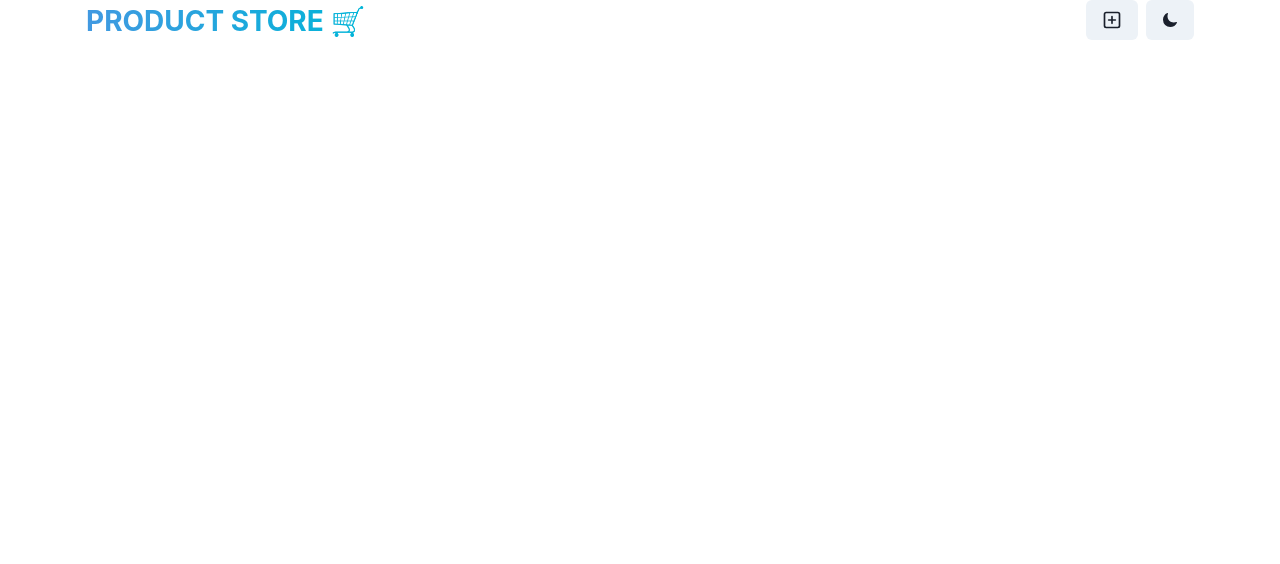
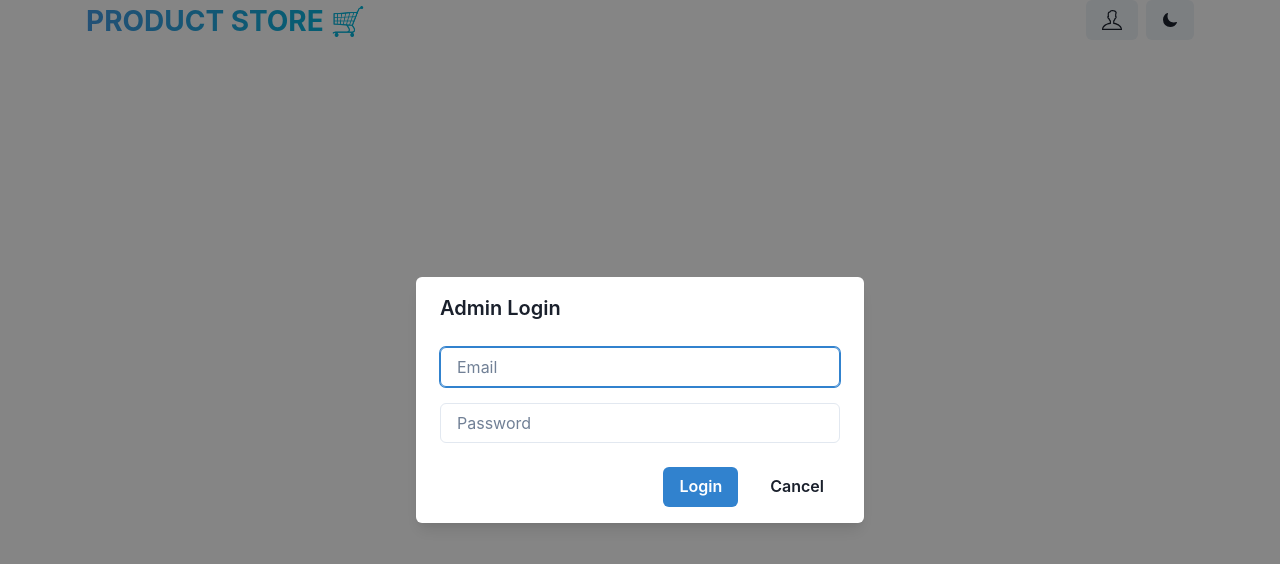
Before and after one commit to sengaranurag/Product-Store---mernstack-project, a React (Vite) app in the folder frontend/: page /login in a window 1280 px wide. Before the commit this address had no page. Shown: the top 564 px of the page. Built offline with nearby package versions, Linux system fonts and the light colour scheme.

Commit message:
created userpage and loginpage for more better experience only admin can now edit and update the product list and user can only explore the existing products enabled with protected routes component

```diff
--- a/frontend/src/App.jsx
+++ b/frontend/src/App.jsx
@@ -1,17 +1,36 @@
 import { Box, useColorModeValue } from "@chakra-ui/react";
 import { Route, Routes } from "react-router-dom";
+import ProtectedRoute from "./components/ProtectedRoutes";
 
+import Navbar from "./components/Navbar";
 import Createpage from "./Pages/CreatePage";
 import HomePage from "./Pages/HomePage";
-import Navbar from "./components/Navbar";
+import UserPage from "./Pages/UserPage";
+import LoginPage from "./Pages/LoginPage";
 
 function App() {
   return (
     <Box minHeight={"100vh"} bg={useColorModeValue("black.200", "gray.900")}>
       <Navbar />
       <Routes>
-        <Route path="/" element={<HomePage/>} />
-        <Route path="/create" element={<Createpage/>} />
+        <Route path="/" element={<UserPage/>} />
+        <Route path="/login" element={<LoginPage/>} />
+        <Route
+            path="/create"
+            element={
+              <ProtectedRoute>
+                <Createpage/>
+              </ProtectedRoute>
+            }
+          />
+          <Route
+            path="/admin"
+            element={
+              <ProtectedRoute>
+                <HomePage/>
+              </ProtectedRoute>
+            }
+          />
       </Routes>
     </Box>
   );
--- a/frontend/src/Pages/HomePage.jsx
+++ b/frontend/src/Pages/HomePage.jsx
@@ -1,10 +1,18 @@
-import { Container, SimpleGrid, Text, VStack } from "@chakra-ui/react";
+import { Container, SimpleGrid, Text, VStack , Button, HStack } from "@chakra-ui/react";
 import { Link } from "react-router-dom";
 import { useProductStore } from "../store/product";
 import { useEffect } from "react";
 import ProductCard from "../components/ProductCard";
+import { useNavigate } from "react-router-dom";
+
 
 const HomePage = () => {
+  const navigate = useNavigate();
+
+  const handleLogout = () => {
+    localStorage.removeItem("isAdmin"); // Clear admin login state
+    navigate("/login");
+  };
   const { fetchProduct, products } = useProductStore();
 
   useEffect (() => {
@@ -42,15 +50,22 @@ const HomePage = () => {
 
         {products.length == 0 && (
           <Text fontSize='xl' textAlign={"center"} fontWeight='bold' color='gray.500'>
-          No Products Found 😢{" "}
+          No Products Added 😢{" "}
           <Link to={"/create"}>
             <Text as= 'span' color='blue.500' _hover={{textDecoration:"underline",textShadow:"0px 8px 15px rgba(55,117,203,0.7)"}}>
-              Create a Product
+              Create a Product!
             </Text>
           </Link>
         </Text>
         )}
-
+        <HStack spacing={4}>
+          <Button colorScheme="blue" onClick={() => navigate("/create")} _hover={{ transform: "translateY(-5px)", shadow: "xl"}}>
+            New Product
+          </Button>
+          <Button colorScheme="red"  onClick={handleLogout} _hover={{ transform: "translateY(-5px)", shadow: "xl"}}>
+            Logout
+          </Button>
+        </HStack>
       </VStack>
     </Container>
   )
--- /dev/null
+++ b/frontend/src/Pages/LoginPage.jsx
@@ -0,0 +1,88 @@
+import { Button,Input,VStack,Modal,ModalBody,ModalContent,ModalFooter,ModalHeader,ModalOverlay,useToast,useDisclosure } from "@chakra-ui/react";
+import { useState, useEffect } from "react";
+import { useNavigate, useLocation } from "react-router-dom";
+
+const LoginPage = () => {
+  const [email, setEmail] = useState("");
+  const [password, setPassword] = useState("");
+  const toast = useToast();
+  const navigate = useNavigate();
+  const location = useLocation();
+  const { onClose } = useDisclosure();
+
+  const adminCredentials = {
+    email: "admin@example.com",
+    password: "admin123",
+  };
+
+  useEffect(() => {
+    const isAdmin = localStorage.getItem("isAdmin");
+    if (isAdmin) {
+      navigate("/admin");
+    }
+  }, [navigate]);
+
+  const handleLogin = () => {
+    if (email === adminCredentials.email && password === adminCredentials.password) {
+      localStorage.setItem("isAdmin", "true");
+      toast({
+        title: "Login successful",
+        status: "success",
+        duration: 3000,
+        isClosable: true,
+      });
+      onClose();
+      const redirectTo = location.state?.from?.pathname || "/admin";
+      navigate(redirectTo);
+    } else {
+      toast({
+        title: "Invalid credentials",
+        status: "error",
+        duration: 3000,
+        isClosable: true,
+      });
+    }
+  };
+  const handleClose = () => {
+    navigate("/");
+  };
+
+  const isLoginRoute = location.pathname === "/login";
+
+  return (
+    <>
+      <Modal isOpen={isLoginRoute} onClose={handleClose} isCentered>
+        <ModalOverlay />
+        <ModalContent>
+          <ModalHeader>Admin Login</ModalHeader>
+          <ModalBody>
+            <VStack spacing={4}>
+              <Input
+                placeholder="Email"
+                type="email"
+                value={email}
+                onChange={(e) => setEmail(e.target.value)}
+              />
+              <Input
+                placeholder="Password"
+                type="password"
+                value={password}
+                onChange={(e) => setPassword(e.target.value)}
+              />
+            </VStack>
+          </ModalBody>
+          <ModalFooter>
+            <Button colorScheme="blue" mr={4} onClick={handleLogin}>
+              Login
+            </Button>
+            <Button variant="ghost" onClick={handleClose}>
+              Cancel
+            </Button>
+          </ModalFooter>
+        </ModalContent>
+      </Modal>
+    </>
+  );
+};
+
+export default LoginPage;
--- /dev/null
+++ b/frontend/src/Pages/UserPage.jsx
@@ -0,0 +1,83 @@
+import { Container, SimpleGrid, Text, VStack, Box, Image, Heading, Link, useColorModeValue } from "@chakra-ui/react";
+import { useEffect } from "react";
+import { useProductStore } from "../store/product";
+
+const UserPage = () => {
+  const { fetchProduct, products } = useProductStore();
+  const textColor = useColorModeValue("gray.600", "gray.200");
+  const bg = useColorModeValue("white", "gray.800");
+
+  useEffect(() => {
+    fetchProduct();
+  }, [fetchProduct]);
+
+  const generateWhatsAppLink = (product) => {
+    const message = `"${product.image}"Hello, I am interested in your product "${product.name}" priced at ₹${product.price}. Can you provide more details?`;
+    return `https://wa.me/+917905114640?text=${encodeURIComponent(message)}`;
+  };
+
+  return (
+    <Container maxWidth="container.xl" py={12}>
+      <VStack spacing={8}>
+        <Text
+          fontSize={"30"}
+          fontWeight={"bold"}
+          bgGradient={"linear(to-r, red.400, green.600)"}
+          bgClip={"text"}
+          textAlign={"center"}
+        >
+          Explore Products 🛍️
+        </Text>
+
+        <SimpleGrid
+          columns={{
+            base: 1,
+            md: 2,
+            lg: 3,
+          }}
+          spacing={10}
+          w={"full"}
+        >
+          {products.map((product) => (
+            <Box
+              key={product._id}
+              shadow="lg"
+              rounded="lg"
+              overflow="hidden"
+              transition="all 0.3s"
+              _hover={{ transform: "translateY(-5px)", shadow: "xl" }}
+              bg={bg}
+            >
+              <Image src={product.image} alt={product.name} h={48} w="full" objectFit="cover" />
+              <Box p={4}>
+                <Heading as="h3" size="md" mb={2}>
+                  {product.name}
+                </Heading>
+
+                <Text fontWeight="bold" fontSize="xl" color={textColor} mb={4}>
+                  ₹{product.price}
+                </Text>
+
+                <Link
+                  href={generateWhatsAppLink(product)} isExternal
+                  color="teal.500"
+                  fontWeight="bold"
+                  _hover={{ textDecoration: "underline" }}
+                >
+                  Contact via WhatsApp for more details!
+                </Link>
+              </Box>
+            </Box>
+          ))}
+        </SimpleGrid>
+        {products.length === 0 && (
+          <Text fontSize="xl" textAlign="center" fontWeight="bold" color="gray.500">
+            No Products Available 😢
+          </Text>
+        )}
+      </VStack>
+    </Container>
+  );
+};
+
+export default UserPage;
--- a/frontend/src/components/Navbar.jsx
+++ b/frontend/src/components/Navbar.jsx
@@ -1,7 +1,7 @@
 import { Button, Container, Flex, HStack, Text, useColorMode, useColorModeValue } from "@chakra-ui/react";
 import { Link } from "react-router-dom";
 
-import { PlusSquareIcon } from "@chakra-ui/icons";
+import { TfiUser } from "react-icons/tfi";
 import { IoMoon } from "react-icons/io5";
 import { LuSun } from "react-icons/lu";
 
@@ -31,9 +31,9 @@ const Navbar = () => {
 				</Text>
 
 				<HStack spacing={2} alignItems={"centre"}>
-					<Link to={"/create"}>
+					<Link to={"/login"}>
 						<Button>
-							<PlusSquareIcon fontSize={20} />
+							<TfiUser fontSize={20} />
 						</Button>
 					</Link>
 					<Button onClick={toggleColorMode}>
--- /dev/null
+++ b/frontend/src/components/ProtectedRoutes.jsx
@@ -0,0 +1,14 @@
+import { Navigate, useLocation } from "react-router-dom";
+
+const ProtectedRoute = ({ children }) => {
+  const isAdmin = localStorage.getItem("isAdmin");
+  const location = useLocation();
+
+  if (!isAdmin) {
+    return <Navigate to="/login" replace state={{ from: location }} />;
+  }
+
+  return children;
+};
+
+export default ProtectedRoute;
```
Also changed, not shown: 1 other file (tests, documents, lock files or other folders).
